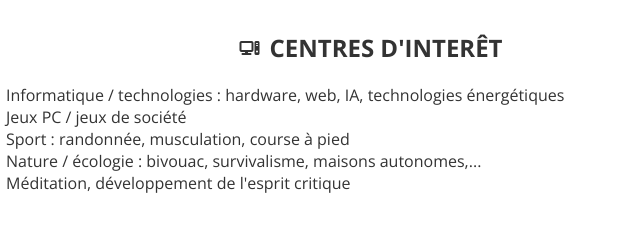
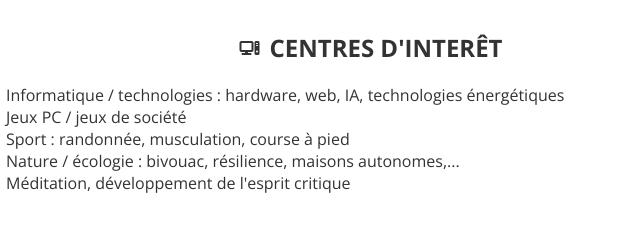
Before and after one commit to Pierre31415/CV-2023, a website: page index.html in a window 1280 px wide. Shown: the part 1223-1463 px from the top of the page, 444-1084 px from the left. Drawn offline with nearby package versions, Linux system fonts and the light colour scheme.

Commit message:
hobbies mofidiés 1

```diff
--- a/index.html
+++ b/index.html
@@ -207,7 +207,7 @@
             <li>Sport : randonnée, musculation, course à pied</li>
 
             <li>
-              Nature / écologie : bivouac, survivalisme, maisons autonomes,...
+              Nature / écologie : bivouac, résilience, maisons autonomes,...
             </li>
 
             <li>Méditation, développement de l'esprit critique</li>
```
